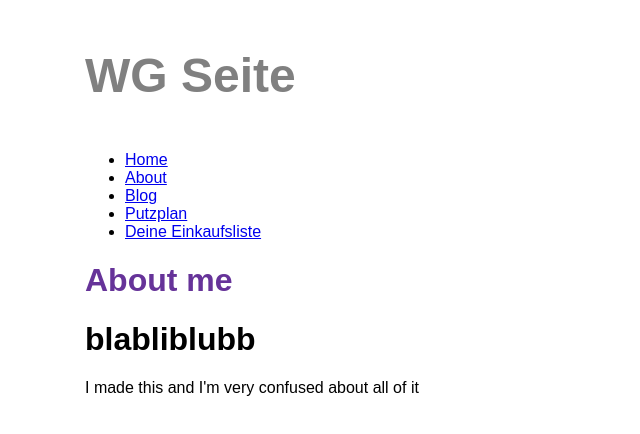
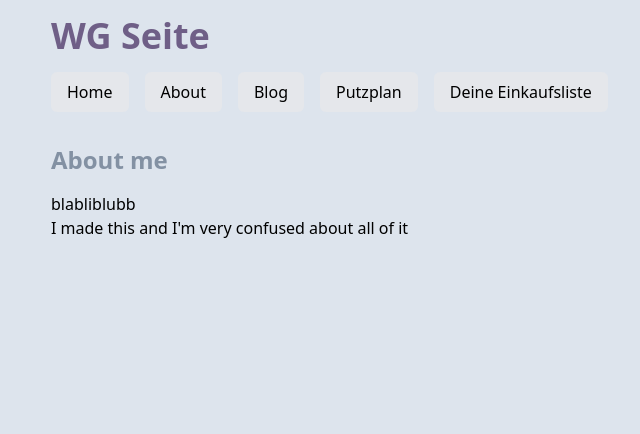
Before and after one commit to witti1997/WG_Site, a Gatsby site: page /about in a window 1280 px wide. Shown: the whole page, without its empty margins (305-945 px from the left). Built offline with nearby package versions, Linux system fonts and the light colour scheme; Gatsby itself is replaced by a stand-in of ours.

Commit message:
Added Tailwind

```diff
--- /dev/null
+++ b/gatsby-browser.js
@@ -0,0 +1 @@
+import "./src/styles/global.css";
--- a/gatsby-config.ts
+++ b/gatsby-config.ts
@@ -7,6 +7,7 @@ const config: GatsbyConfig = {
     siteUrl: `https://www.yourdomain.tld`,
     title: "WG Seite"
   },
+  pathPrefix: "WG_Site",
   // More easily incorporate content into your pages through automatic TypeScript type generation and better GraphQL IntelliSense.
   // If you use VSCode you can also use the GraphQL plugin
   // Learn more at: https://gatsby.dev/graphql-typegen
--- /dev/null
+++ b/postcss.config.js
@@ -0,0 +1,6 @@
+module.exports = {
+  plugins: {
+    tailwindcss: {},
+    autoprefixer: {},
+  },
+}
--- a/src/components/MitbewohnerSLideShow.tsx
+++ b/src/components/MitbewohnerSLideShow.tsx
@@ -10,7 +10,7 @@ interface MitbewohnerSlideShowProps {
 const MitbewohnerSlideShow: React.FC<MitbewohnerSlideShowProps> = ({src, Favorite}) => {
   return (
       <div data-testid="MitbewohnerSlideShow" id="MitbewohnerSlideShow">
-        <h1>{Favorite}</h1>
+        <h1 className= "text-2xl mb-2 font-bold text-center text-pink-900">{Favorite}</h1>
         <GatsbyImage alt="Mitbewohner SlideShow" image={src} style={{ width: 'auto', height: '400' }}  imgStyle={{ objectFit: 'contain' }} />
       </div>
   );
--- a/src/components/layout.tsx
+++ b/src/components/layout.tsx
@@ -27,34 +27,34 @@ const Layout: React.FC<LayoutProps> = ({ pageTitle, children }): JSX.Element =>
     }
   `)
   return (
-    <div className={container}>
-      <header className={siteTitle}>{data.site.siteMetadata.title}</header>
+    <div className="flex flex-col min-h-screen p-4 max-w-custom mx-auto">
+      <header className="text-4xl font-bold text-headerColor mb-4">{data.site.siteMetadata.title}</header>
       <nav>
-        <ul className={navLinks}>
-          <li className={navLinkItem}>
+        <ul className="flex flex-wrap gap-4 justify-left mb-8">
+          <li className="block py-2 px-4 bg-gray-200 text-black rounded-md hover:bg-gray-300 transition duration-300">
             <Link to="/" className={navLinkText}>Home</Link>
           </li>
 
-          <li className={navLinkItem}>
+          <li className="block py-2 px-4 bg-gray-200 text-black rounded-md hover:bg-gray-300 transition duration-300">
             <Link to="/about" className={navLinkText}>About</Link>
           </li>
 
-          <li className={navLinkItem}>
+          <li className="block py-2 px-4 bg-gray-200 text-black rounded-md hover:bg-gray-300 transition duration-300">
             <Link to="/blog" className={navLinkText}>Blog</Link>
           </li>
 
-          <li className={navLinkItem}>
+          <li className="block py-2 px-4 bg-gray-200 text-black rounded-md hover:bg-gray-300 transition duration-300">
             <Link to="/putzplan" className={navLinkText}>Putzplan</Link>
           </li>
 
-          <li className={navLinkItem}>
+          <li className="block py-2 px-4 bg-gray-200 text-black rounded-md hover:bg-gray-300 transition duration-300">
             <Link to="/einkaufsliste" className={navLinkText}>Deine Einkaufsliste</Link>
           </li>
 
         </ul>
       </nav>
-      <main>
-        <h1 className={heading}>{pageTitle}</h1>
+      <main className="flex-grow">
+        <h1 className="text-2xl font-semibold text-subheaderColor mb-4">{pageTitle}</h1>
         {children}
       </main>
     </div>
--- a/src/pages/about.tsx
+++ b/src/pages/about.tsx
@@ -1,7 +1,7 @@
 import * as React from 'react';
 import Layout
  from '../components/layout';
-import Seo from '../components/Seo';
+import Seo from '../components/seo';
 // Typanmerkung für die Komponente: Die Komponente gibt ein JSX.Element zurück
 const AboutPage: React.FC = (): JSX.Element => {
   return (
--- a/src/pages/index.tsx
+++ b/src/pages/index.tsx
@@ -10,7 +10,7 @@ import Slideshow from '../components/Slideshow'
 const IndexPage = () => {
   return (
       <Layout pageTitle='Home page'>
-          <h1>Mitbewohner of the week</h1>
+          <h1>Mitbewohner of the week:</h1>
           <MitbewohnerContainer
           />
       </Layout>
--- /dev/null
+++ b/src/styles/global.css
@@ -0,0 +1,13 @@
+@tailwind base;
+@tailwind components;
+@tailwind utilities;
+
+body {
+    background-color: #DDE4ED;
+    color: black;
+    width: 100vw;
+}
+
+.max-w-custom {
+    max-width: 600px;
+  }
--- /dev/null
+++ b/tailwind.config.js
@@ -0,0 +1,16 @@
+/** @type {import('tailwindcss').Config} */
+module.exports = {
+  content: [
+  "./src/pages/*.{js,jsx,ts,tsx}",
+  "./src/components/*.{js,jsx,ts,tsx}",
+],
+  theme: {
+    extend: {
+      colors: {
+        headerColor: "#6f5f87",
+        subheaderColor: "#8391A3",
+      }
+    },
+  },
+  plugins: [],
+}
```
Also changed, not shown: package.json (+7 -2 lines), 1 other file.
